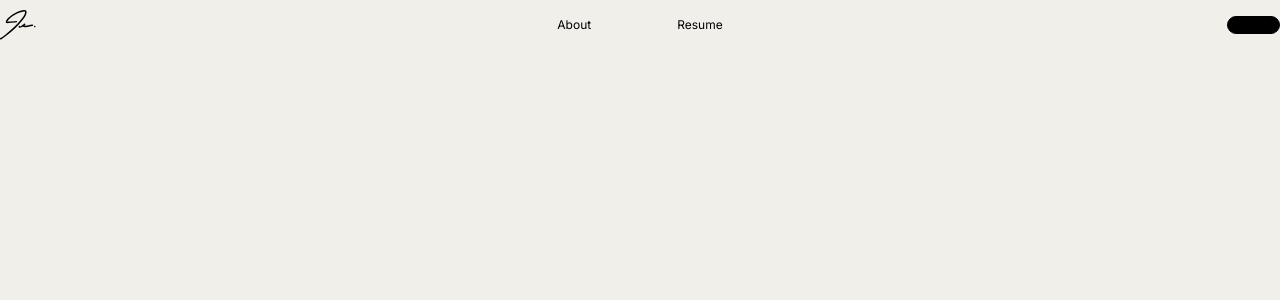
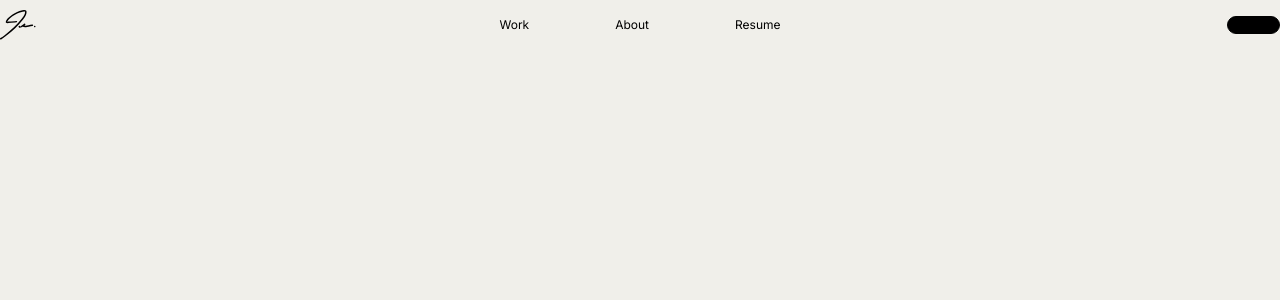
Before and after one commit to itsjoopark/julespark.design, a Next.js app: page / in a window 1280 px wide. Shown: the top 300 px of the page. Built offline with nearby package versions, Linux system fonts and the light colour scheme.

Commit message:
Restore Work link - keep Work, About, Resume with proper alignment

```diff
--- a/src/components/Header.tsx
+++ b/src/components/Header.tsx
@@ -21,6 +21,9 @@ export default function Header() {
           {/* Desktop/Tablet Navigation - centered absolutely */}
           <nav className="hidden sm:flex absolute left-1/2 top-1/2 -translate-x-1/2 -translate-y-1/2">
             <div className="flex items-center gap-[86px] font-normal text-xs text-black">
+              <Link href="#work" className="hover:opacity-70 transition-opacity">
+                Work
+              </Link>
               <Link href="#about" className="hover:opacity-70 transition-opacity">
                 About
               </Link>
@@ -55,6 +58,13 @@ export default function Header() {
         <div className="fixed top-[58px] left-0 right-0 z-40 sm:hidden">
           <div className="w-full max-w-[440px] mx-auto flex flex-col items-center gap-[25px] p-[10px]">
             <Link
+              href="#work"
+              onClick={() => setIsMenuOpen(false)}
+              className="font-normal text-xs text-black hover:opacity-70 transition-opacity"
+            >
+              Work
+            </Link>
+            <Link
               href="#about"
               onClick={() => setIsMenuOpen(false)}
               className="font-normal text-xs text-black hover:opacity-70 transition-opacity"
```
